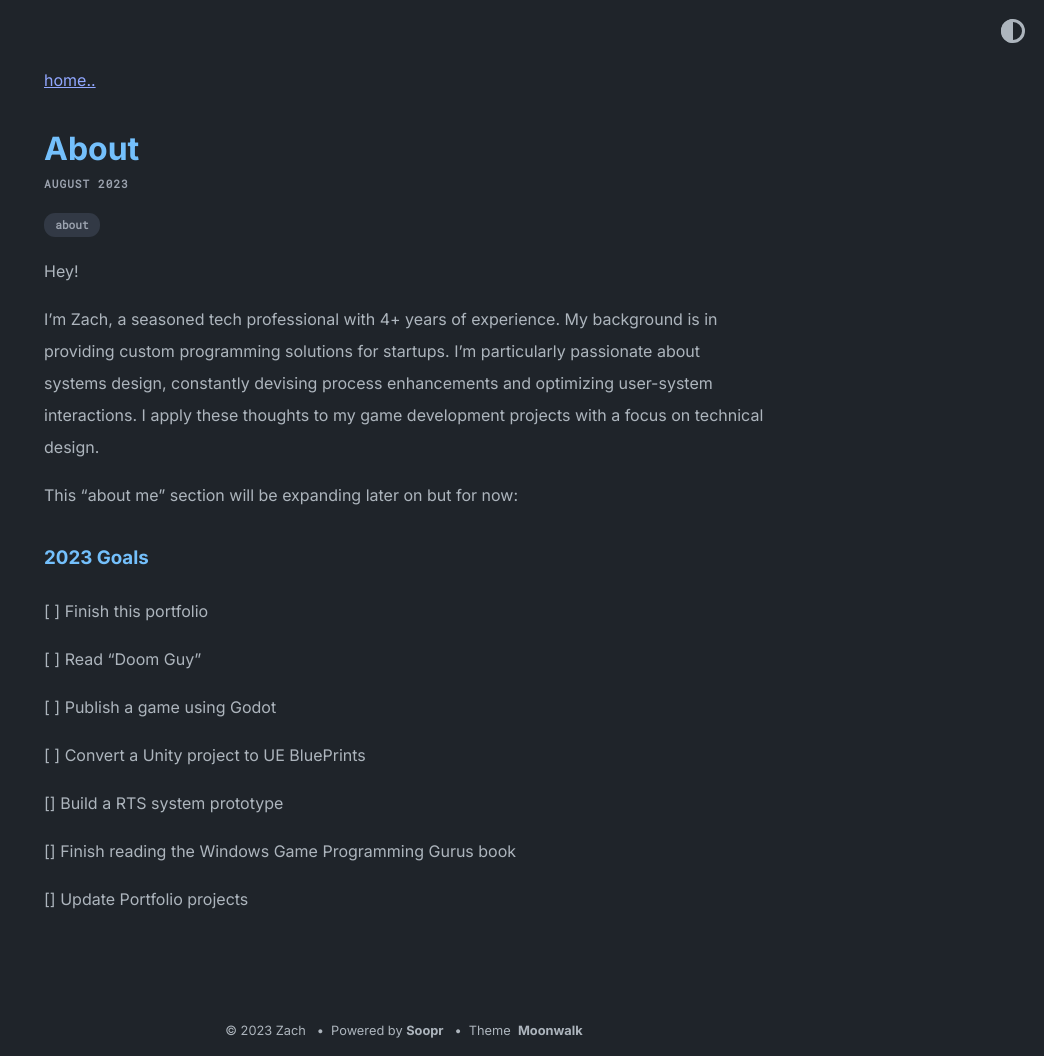
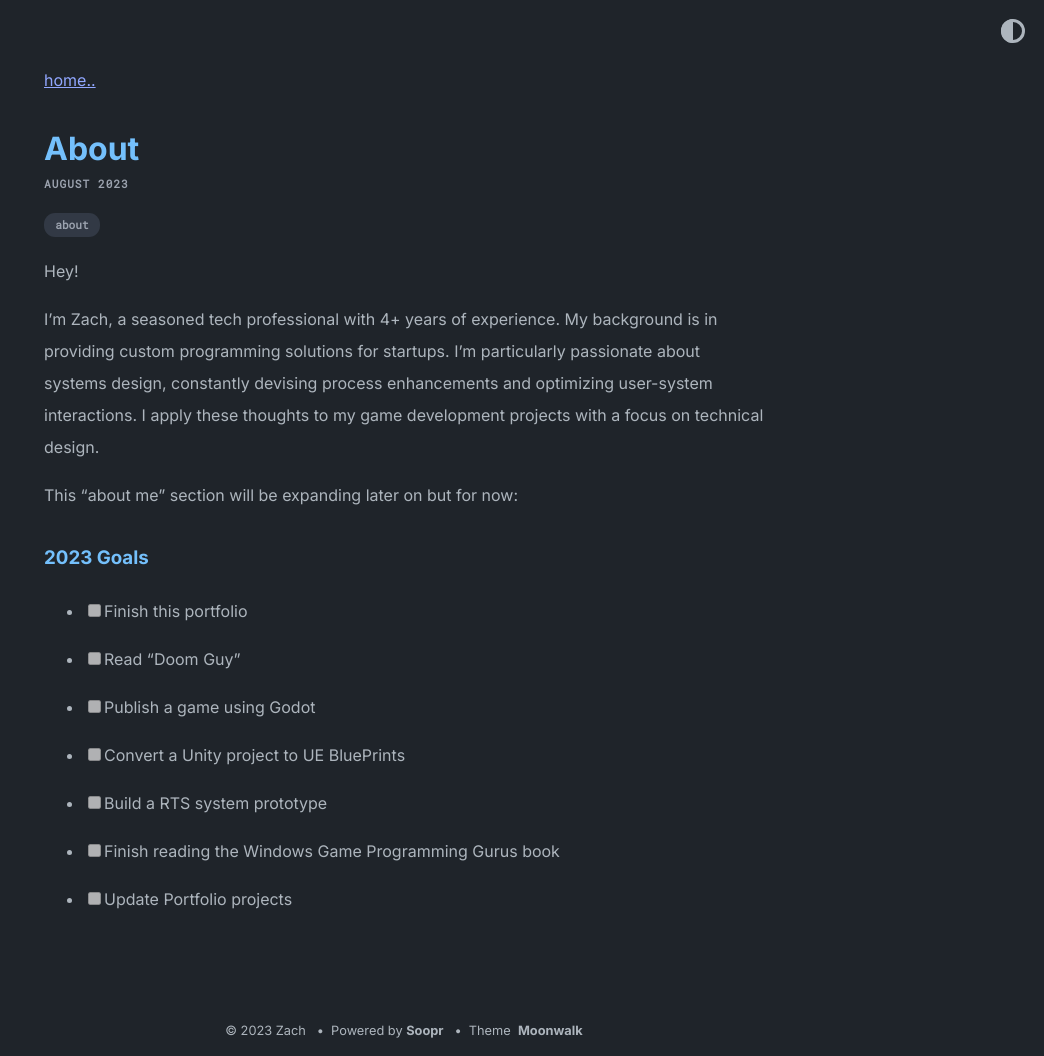
Before and after one commit to zbaileydev/zbaileydev.github.io, a Jekyll site: the page built from _posts/2023-08-09-about.md, in a window 1280 px wide. Shown: the whole page, without its empty margins (236-1280 px from the left). Built offline with Jekyll 4.4.1, drawn with Linux system fonts in a browser that asks for light colours; Markdown is read by kramdown in place of the engine named in the settings.

```diff
--- a/_posts/2023-08-09-about.md
+++ b/_posts/2023-08-09-about.md
@@ -11,16 +11,16 @@ This "about me" section will be expanding later on but for now:
 
 ### 2023 Goals
 
-[ ] Finish this portfolio
+- [ ] Finish this portfolio
 
-[ ] Read "Doom Guy"
+- [ ] Read "Doom Guy"
 
-[ ] Publish a game using Godot
+- [ ] Publish a game using Godot
 
-[ ] Convert a Unity project to UE BluePrints
+- [ ] Convert a Unity project to UE BluePrints
 
-[] Build a RTS system prototype
+- [ ] Build a RTS system prototype
 
-[] Finish reading the Windows Game Programming Gurus book
+- [ ] Finish reading the Windows Game Programming Gurus book
 
-[] Update Portfolio projects
+- [ ] Update Portfolio projects
```
